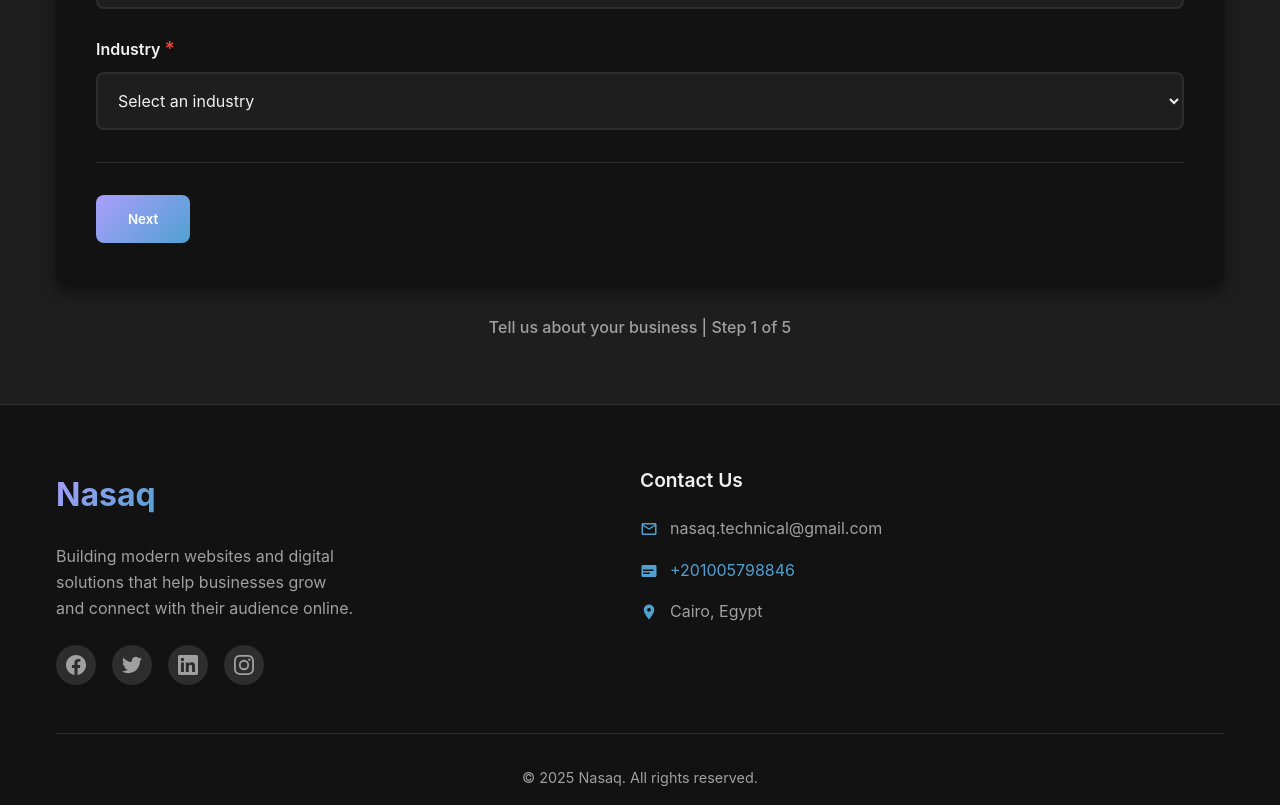
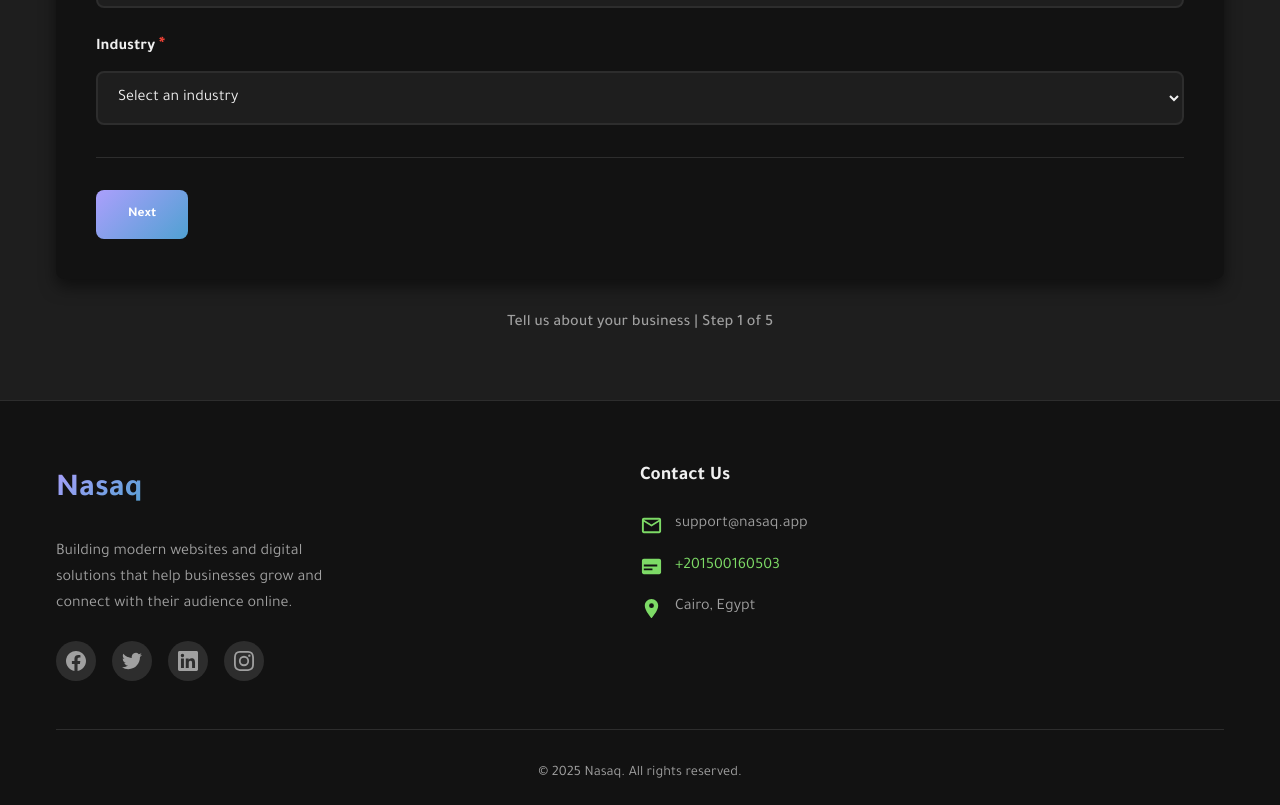
Before and after one commit to mohamedAbdalrazek/nasaq, a Next.js app: page /en/get-started in a window 1280 px wide. Shown: the part 614-1419 px from the top of the page. Built offline with nearby package versions, Linux system fonts and the light colour scheme.

Commit message:
change the font to tajawal

```diff
--- a/src/app/[locale]/globals.css
+++ b/src/app/[locale]/globals.css
@@ -9,8 +9,9 @@
     --background-tertiary: #2d2d2d;
     --text-primary: #f0f0f0;
     --text-secondary: #a0a0a0;
-    --accent-primary: rgb(80, 161, 210);
+    --accent-primary: rgb(33, 170, 255);
     --accent-secondary: rgb(159, 223, 252);
+    --green-primary :#7DDA66;
     --accent-gradient: linear-gradient(135deg, #ab9ffc, #50A1D2);
     --success: #4caf50;
     --warning: #ff9800;
@@ -51,7 +52,7 @@ html {
 body {
     margin: 0;
     padding: 0;
-    font-family: -apple-system, BlinkMacSystemFont, "Segoe UI", Roboto, Oxygen,
+    font-family:  var(--font-tajawal), BlinkMacSystemFont, "Segoe UI", Roboto, Oxygen,
         Ubuntu, Cantarell, "Open Sans", "Helvetica Neue", sans-serif;
     background-color: var(--background-primary);
     color: var(--text-primary);
@@ -104,7 +105,7 @@ p {
 }
 
 a {
-    color: var(--accent-primary);
+    color: var(--green-primary);
     text-decoration: none;
     transition: var(--transition);
 }
--- a/src/app/[locale]/layout.tsx
+++ b/src/app/[locale]/layout.tsx
@@ -9,6 +9,12 @@ import Head from "next/head";
 import { Metadata } from "next";
 import { getTranslations } from "next-intl/server";
 import { BASE_URL } from "@/lib/constants";
+import { Tajawal } from "next/font/google";
+const tajawal = Tajawal({
+  subsets: ["arabic"],
+  weight: ["200", "300", "400", "500", "700", "800", "900"],
+  variable: "--font-tajawal",
+});
 type Props = {
     children: React.ReactNode;
     params: Promise<{ locale: string }>;
@@ -83,7 +89,7 @@ export default async function RootLayout({ children, params }: Props) {
         notFound();
     }
     return (
-        <html lang={locale} dir={locale === "ar" ? "rtl" : "ltr"}>
+        <html lang={locale} dir={locale === "ar" ? "rtl" : "ltr"} className={tajawal.variable}>
             <Head>
                 <meta name="apple-mobile-web-app-title" content="Nasaq" />
             </Head>
--- a/src/components/footer/Footer.module.css
+++ b/src/components/footer/Footer.module.css
@@ -70,7 +70,7 @@
 }
 
 .socialLink:hover {
-    background: var(--accent-primary);
+    background: var(--green-primary);
     color: white;
     transform: translateY(-2px);
 }
@@ -114,7 +114,7 @@
 }
 
 .footerLink:hover {
-    color: var(--accent-primary);
+    color: var(--green-primary);
     transform: translateX(5px);
 }
 
@@ -138,7 +138,9 @@
 }
 
 .contactIcon {
-    color: var(--accent-primary);
+    color: var(--green-primary);
+    width: 23px;
+    height: 23px;
     flex-shrink: 0;
 }
 
@@ -170,8 +172,8 @@
     position: fixed;
     bottom: 2rem;
     right: 2rem;
-    width: 50px;
-    height: 50px;
+    width: 40px;
+    height: 40px;
     border-radius: 50%;
     background: var(--accent-gradient);
     color: white;
--- a/src/lib/constants.ts
+++ b/src/lib/constants.ts
@@ -1,3 +1,3 @@
-export const PHONE_NUMBER= "01005798846";
-export const EMAIL= "nasaq.technical@gmail.com";
-export const BASE_URL = "https://nasaq-psi.vercel.app";
+export const PHONE_NUMBER= "01500160503";
+export const EMAIL= "support@nasaq.app";
+export const BASE_URL = "https://nasaq.app";
```
